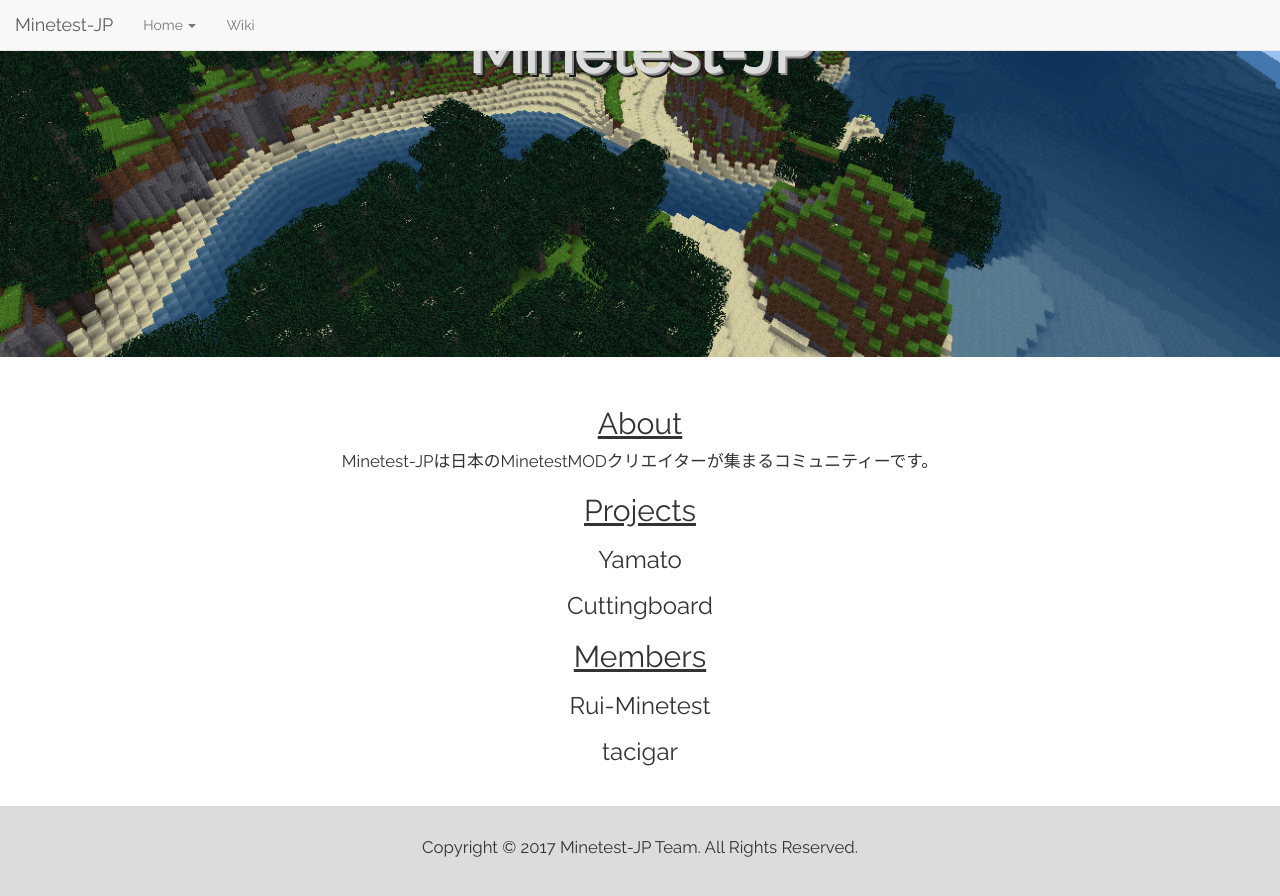
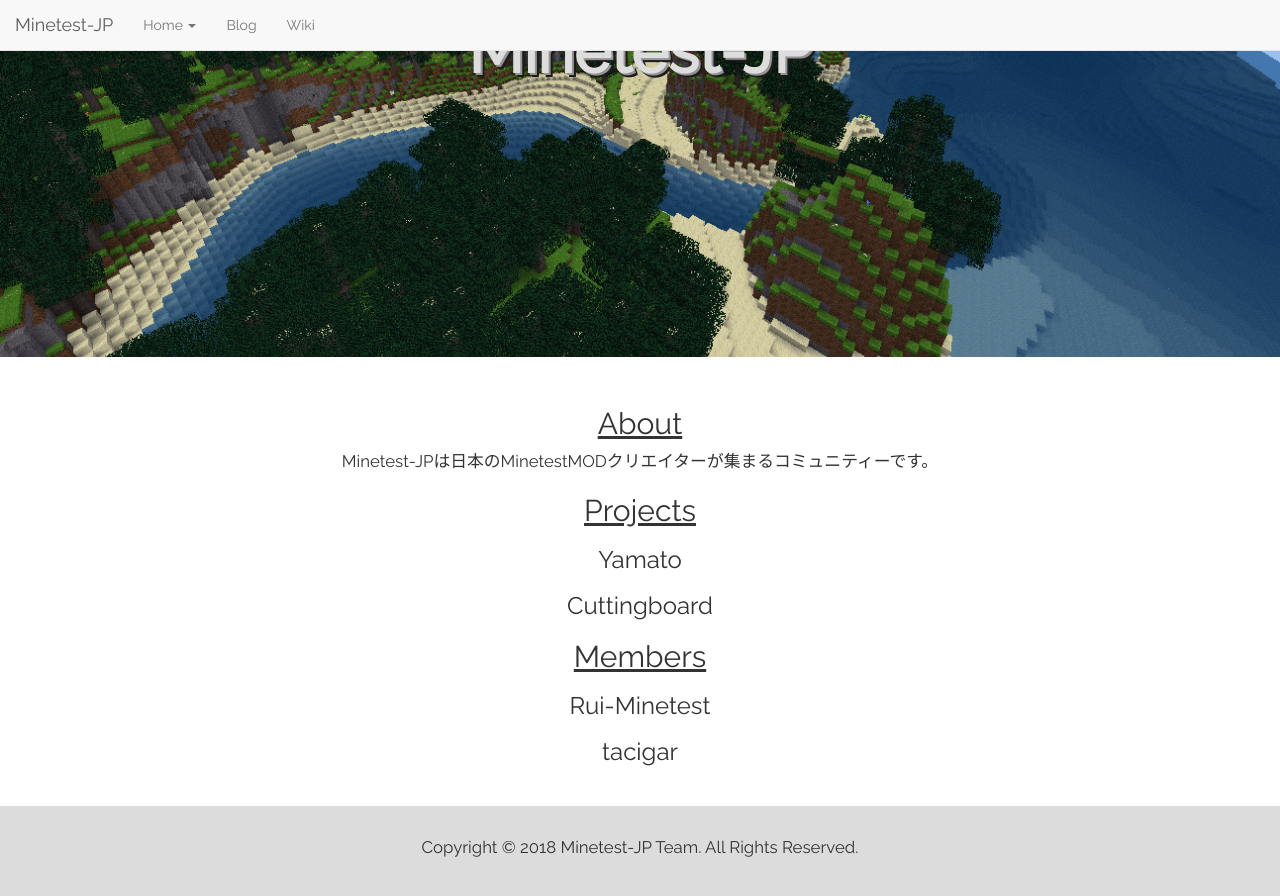
Before and after one commit to minetest-jp/minetest-jp.github.io, a Jekyll site: the page built from index.html, in a window 1280 px wide and 900 px high, scrolled down 228 px. Shown: the top 896 px of the window. Built offline with Jekyll 4.4.1, drawn with Linux system fonts in a browser that asks for light colours.

Commit message:
index.htmlの更新 ・年の更新 ・ブログリンクをヘッダに追加

```diff
--- a/index.html
+++ b/index.html
@@ -25,6 +25,7 @@ layout: default
 		<li><a href="/index#members">Members</a></li>
 	      </ul>
 	    </li>
+	    <li><a href="/blog/">Blog</a></li>
 	    <li><a href="/wiki/">Wiki</a></li>
 	  </ul>
 	</div>
@@ -67,7 +68,7 @@ layout: default
 
     <footer class="footer">
       <div class="container">
-	<p>Copyright © 2017 Minetest-JP Team. All Rights Reserved.</p>
+	<p>Copyright © {{ site.time | date: "%Y" }} Minetest-JP Team. All Rights Reserved.</p>
       </div>
     </footer>
 
```
